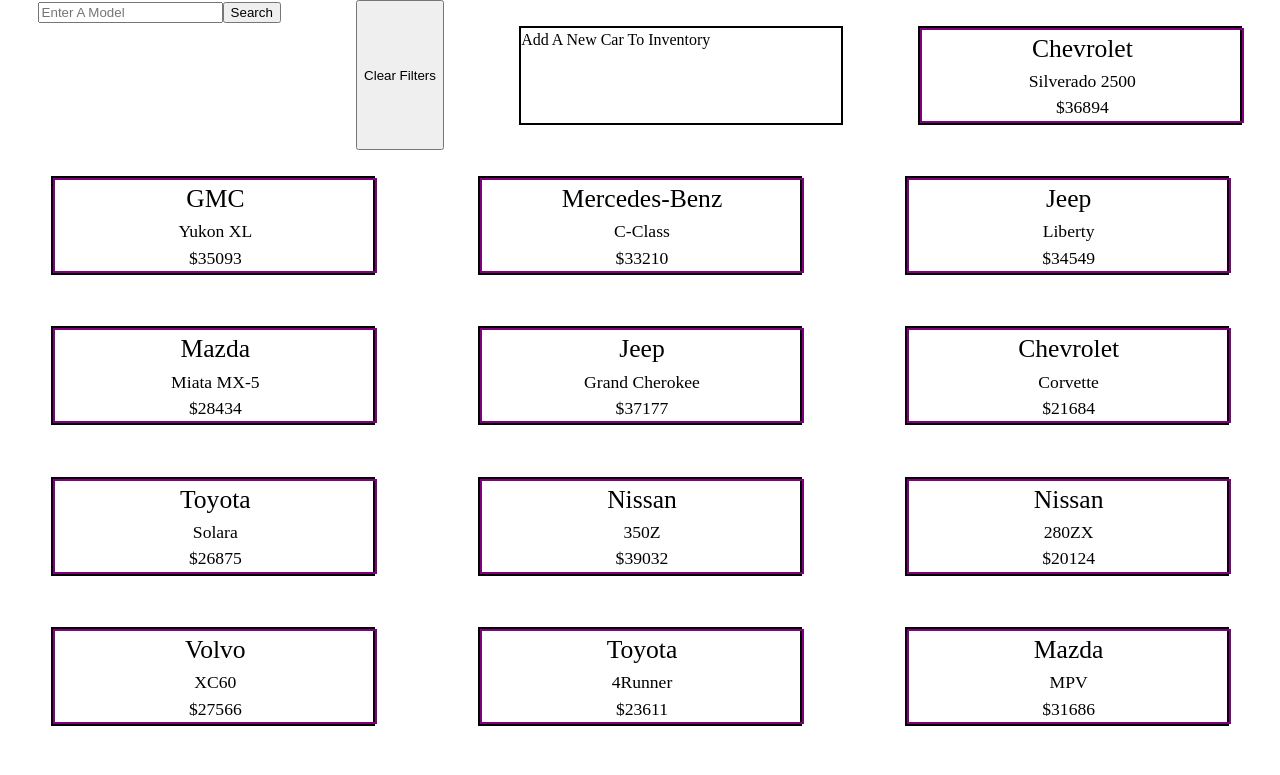
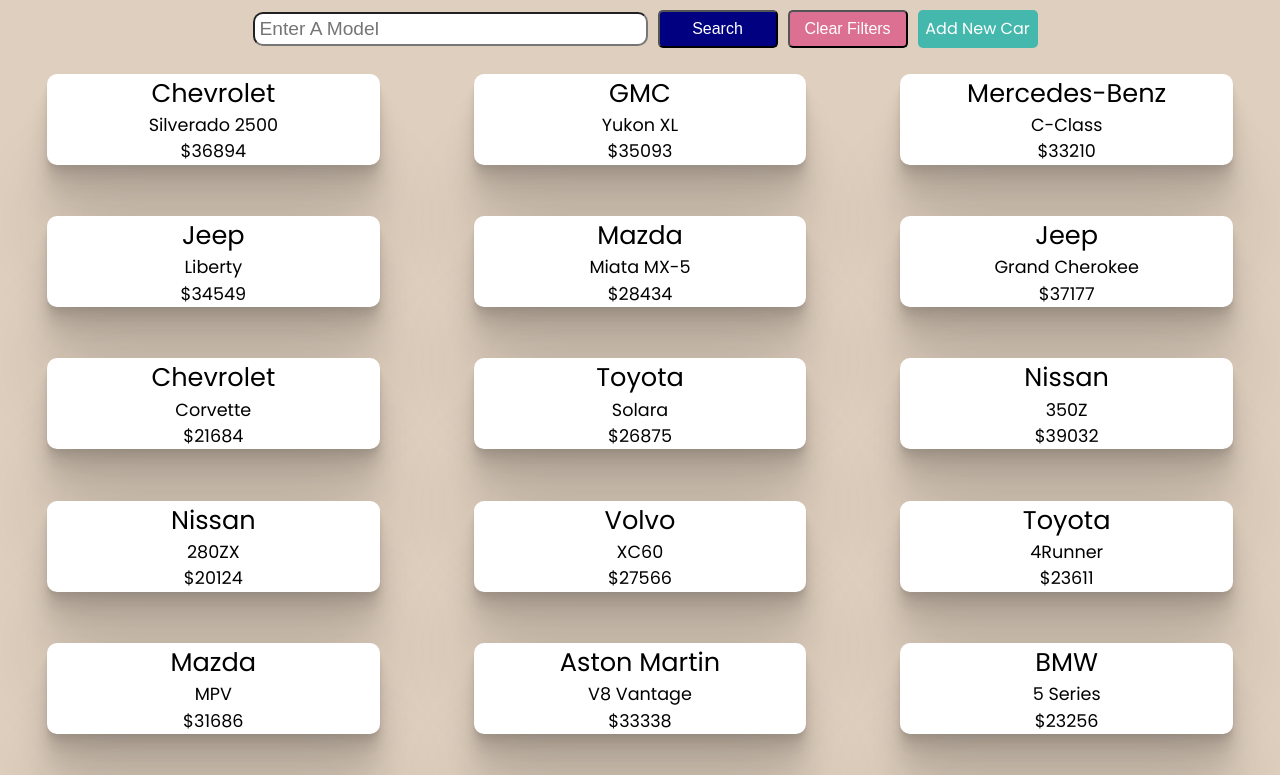
Before and after one commit to mtrew2015/react-router-cars, a React (Create React App) app in the folder router-cars/: page / in a window 1280 px wide. Shown: the top 775 px of the page. Built offline with nearby package versions, Linux system fonts and the light colour scheme.

Commit message:
some styles added

```diff
--- a/router-cars/public/index.html
+++ b/router-cars/public/index.html
@@ -5,6 +5,7 @@
     <link rel="icon" href="%PUBLIC_URL%/favicon.ico" />
     <meta name="viewport" content="width=device-width, initial-scale=1" />
     <meta name="theme-color" content="#000000" />
+    <link href="https://fonts.googleapis.com/css?family=Poppins&display=swap" rel="stylesheet">
     <meta
       name="description"
       content="Web site created using create-react-app"
--- a/router-cars/src/Components/Card/Card.scss
+++ b/router-cars/src/Components/Card/Card.scss
@@ -1,8 +1,13 @@
 .card{
     display: flex;
     flex-direction: column;
-    border: 2px solid purple;
     width: 100%;
+    box-shadow: 0 2.8px 2.2px rgba(0, 0, 0, 0.034), 0 6.7px 5.3px rgba(0, 0, 0, 0.048), 0 12.5px 10px rgba(0, 0, 0, 0.06),
+    0 22.3px 17.9px rgba(0, 0, 0, 0.072), 0 41.8px 33.4px rgba(0, 0, 0, 0.086), 0 100px 80px rgba(0, 0, 0, 0.12);
+    background-color: white;
+    border-radius: 10px;
+
+
     h1{
         font-size: 1.6rem;
     }
--- a/router-cars/src/Components/Landing/Landing.js
+++ b/router-cars/src/Components/Landing/Landing.js
@@ -21,17 +21,23 @@
         setFiltered(fil)
     }
 	return (
-        <div className="car-section">
+        <div  className="wrapper">
+        <div className="search-bar-section">
         <form onSubmit={(e) => submitHandler(e)}>
         <input name="search" placeholder="Enter A Model" onChange={(e) => setInput(e.target.value) }/>
-        <button>Search</button>
+        <button className="search-button">Search</button>
+        <button className="clear-filters" onClick={() => setFiltered(cars)}>Clear Filters</button>
+         <Link className="add" to="/add">Add New Car</Link>
         </form>
-        <button onClick={() => setFiltered(cars)}>Clear Filters</button>
 
-        <Link to="/add">Add A New Car To Inventory</Link>
+        </div>
+        <div className="car-section">
+
+
 			{filtered.map((car) => {
                 return <Link key={car.id} to={`/cars/${car.id}`}><Card car={car}/></Link>
             })}
+        </div>
 		</div>
 	);
 }
--- a/router-cars/src/Components/Landing/Landing.scss
+++ b/router-cars/src/Components/Landing/Landing.scss
@@ -1,13 +1,77 @@
 .car-section {
 	display: flex;
 	flex-wrap: wrap;
-	justify-content: space-around;
-}
-
-a {
-	border: 2px solid black;
-	width: 25%;
+    justify-content: space-around;
+    a {
+	width: 26%;
 	margin: 2% 0;
 	text-decoration: none;
 	color: inherit;
 }
+}
+
+
+
+.search-button{
+    height: 38px;
+
+    margin-left: 10px;
+    background-color: navy;
+    color: white;
+    font-size: 1rem;
+}
+
+.search-bar-section{
+
+    button{
+        width: 120px;
+        border-radius: 5px;
+        &:hover{
+            font-size: 1.1rem;
+        }
+    }
+    .add{
+        height: 38px;
+        margin-left: 10px;
+        background-color: RGB(68, 184, 172);
+        color: white;
+        font-size: 1rem;
+        width: 120px;
+        display: flex;
+        align-items: center;
+        justify-content: center;
+        border-radius: 5px;
+        text-decoration: none;
+        font-size: 1rem;
+        &:hover{
+            font-size: 1.1rem;
+        }
+    }
+    .clear-filters{
+        height: 38px;
+        margin-left: 10px;
+        background-color: palevioletred;
+        color: white;
+        font-size: 1rem;
+    }
+    margin-top: 10px;
+    width: 100%;
+    display: flex;
+    flex-direction: row;
+    justify-content: center;
+    form{
+        width: 100%;
+        display: flex;
+        align-items: center;
+        margin-left: 10px;
+        justify-content: center;
+
+    }
+    input{
+        width: 30%;
+        height: 20px;
+        font-size: 1.2rem;
+        padding: 5px;
+        border-radius: 10px;
+    }
+}
--- a/router-cars/src/index.scss
+++ b/router-cars/src/index.scss
@@ -1,25 +1,121 @@
-html, body, div, span, applet, object, iframe,
-h1, h2, h3, h4, h5, h6, p, blockquote, pre,
-a, abbr, acronym, address, big, cite, code,
-del, dfn, em, img, ins, kbd, q, s, samp,
-small, strike, strong, sub, sup, tt, var,
-b, u, i, center,
-dl, dt, dd, ol, ul, li,
-fieldset, form, label, legend,
-fieldset, form, label, legend,
-article, aside, canvas, details, embed,
-figure, figcaption, footer, header, hgroup,
-menu, nav, output, ruby, section, summary,
-time, mark, audio, video {
-margin: 0; padding: 0; border: 0; font-size: 62.5%; font:inherit;
-vertical-align: baseline
-;}
-article, aside, details, figcaption, figure,
-footer, header, hgroup, menu, nav, section {
-display: block
-;}
-body { line-height: 1.5}
-ol,ul{list-style:none;}
-blockquote,q {quotes: none;}
-blockquote:before, blockquote:after,q:before, q:after {content: '';content: none}
-table {border-collapse: collapse;border-spacing: 0;}
+html,
+body,
+div,
+span,
+applet,
+object,
+iframe,
+h1,
+h2,
+h3,
+h4,
+h5,
+h6,
+p,
+blockquote,
+pre,
+a,
+abbr,
+acronym,
+address,
+big,
+cite,
+code,
+del,
+dfn,
+em,
+img,
+ins,
+kbd,
+q,
+s,
+samp,
+small,
+strike,
+strong,
+sub,
+sup,
+tt,
+var,
+b,
+u,
+i,
+center,
+dl,
+dt,
+dd,
+ol,
+ul,
+li,
+fieldset,
+form,
+label,
+legend,
+fieldset,
+form,
+label,
+legend,
+article,
+aside,
+canvas,
+details,
+embed,
+figure,
+figcaption,
+footer,
+header,
+hgroup,
+menu,
+nav,
+output,
+ruby,
+section,
+summary,
+time,
+mark,
+audio,
+video {
+	margin: 0;
+	padding: 0;
+	border: 0;
+	font-size: 62.5%;
+	font: inherit;
+	vertical-align: baseline;
+}
+article,
+aside,
+details,
+figcaption,
+figure,
+footer,
+header,
+hgroup,
+menu,
+nav,
+section {
+	display: block;
+}
+body {
+    line-height: 1.5;
+    background-color:(RGB(223, 207, 190));
+    font-family: 'Poppins', sans-serif;
+}
+ol,
+ul {
+	list-style: none;
+}
+blockquote,
+q {
+	quotes: none;
+}
+blockquote:before,
+blockquote:after,
+q:before,
+q:after {
+	content: '';
+	content: none;
+}
+table {
+	border-collapse: collapse;
+	border-spacing: 0;
+}
```
